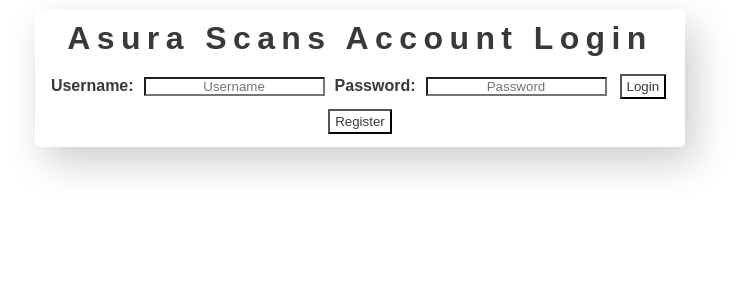
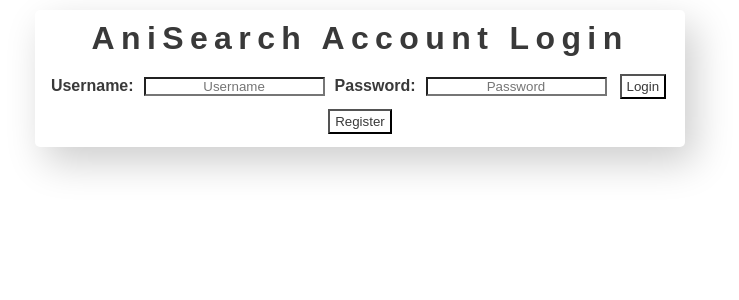
Before and after one commit to Koregano73/AniSearch, a React (Create React App) app: page / in a window 1280 px wide. Shown: the top 300 px of the page, without its empty margins (280-1019 px from the left). Built offline with nearby package versions, Linux system fonts and the light colour scheme.

Commit message:
migration to TypeScript

```diff
--- a/client/components/Login.jsx
+++ b/client/components/Login.jsx
@@ -14,7 +14,7 @@
   const navigate = useNavigate();
   const handleSubmit = async (event) => {
     console.log(username, password);
-    event.preventDefault(); // prevent it from doing the submit default action
+    event.preventDefault();
     try {
       const userLogin = await fetch('/login', {
         method: 'POST',
@@ -24,7 +24,6 @@
         body: JSON.stringify({ username, password }),
       })
       if (userLogin.ok) {
-        console.log('this is userlogin',userLogin.response);
         setMessage('Logged In! Redirecting...');
         setTimeout(() => {
           navigate('/homepage')}, 2000);
@@ -33,14 +32,13 @@
       throw new Error('Something went wrong: status 500');
     }
     catch (err) {
-      console.log('this is error', err);
       setMessage('Incorrect username/password, please try again.');
       navigate('/');
     }
   }
   return (
     <div className='outerBox'>
-      <header><strong>Asura Scans Account Login</strong></header>
+      <header><strong>AniSearch Account Login</strong></header>
       <form onSubmit={handleSubmit} >
         <label>
           Username:
--- a/package.json
+++ b/package.json
@@ -44,10 +44,12 @@
     "@babel/preset-env": "^7.18.10",
     "@babel/preset-react": "^7.18.6",
     "@redux-devtools/core": "^3.13.1",
+    "@typescript-eslint/eslint-plugin": "^5.40.0",
+    "@typescript-eslint/parser": "^5.40.0",
     "babel-loader": "^8.2.5",
     "cors": "^2.8.5",
     "css-loader": "^6.7.1",
-    "eslint": "^8.21.0",
+    "eslint": "^8.25.0",
     "eslint-config-airbnb": "^19.0.4",
     "eslint-plugin-import": "^2.26.0",
     "eslint-plugin-jsx-a11y": "^6.6.1",
@@ -57,6 +59,7 @@
     "html-webpack-plugin": "^5.5.0",
     "jest": "^28.1.3",
     "style-loader": "^3.3.1",
+    "typescript": "^4.8.4",
     "webpack": "^5.74.0",
     "webpack-cli": "^4.10.0",
     "webpack-dev-server": "^4.9.3"
```
Also changed, not shown: tsconfig.json (added, +12 -0 lines), .eslintrc.js, 1 other file (tests, documents, lock files or other folders).
